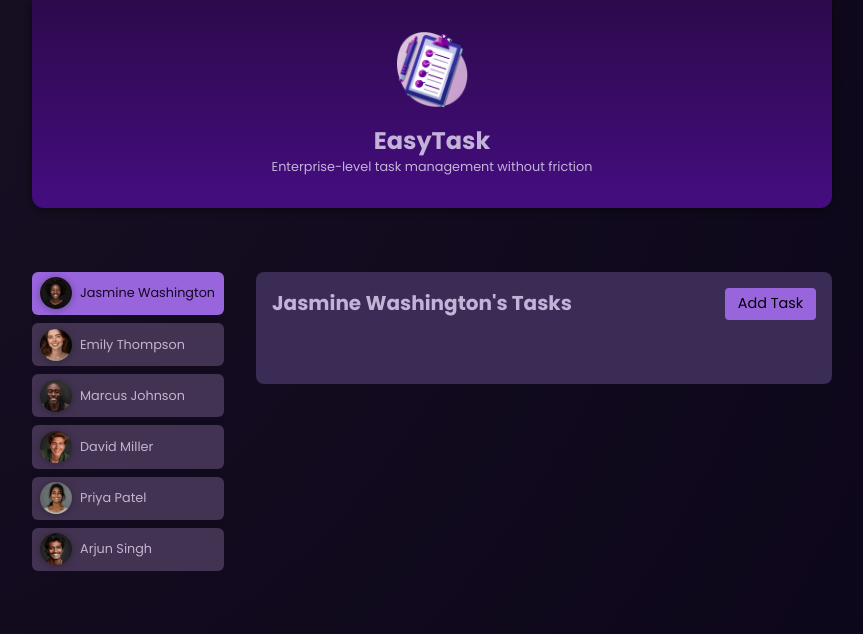
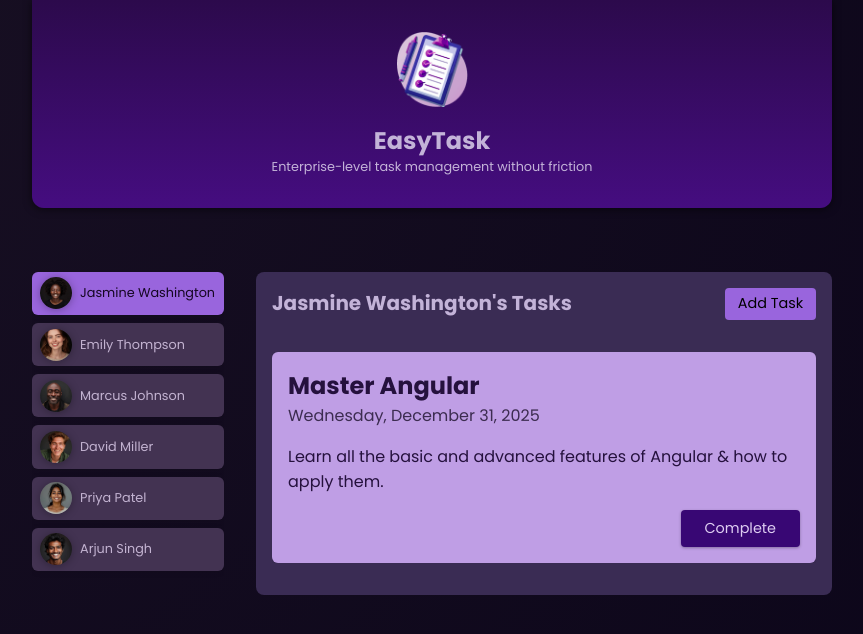
Before and after one commit to hkyuenhelmutwick/AngularJS_maxschwarzmueller, an Angular app: page / in a window 1280 px wide. Both pictures are taken after a click on the button "Jasmine Washington". Shown: the top 634 px of the page, without its empty margins (208-1071 px from the left). Built offline with nearby package versions, Linux system fonts and the light colour scheme.

Commit message:
02-finished

```diff
--- a/angular.json
+++ b/angular.json
@@ -97,5 +97,8 @@
         }
       }
     }
+  },
+  "cli": {
+    "analytics": false
   }
 }
--- a/src/app/app.component.html
+++ b/src/app/app.component.html
@@ -10,7 +10,7 @@
   </ul>
 
   @if (selectedUser) {
-    <app-tasks [userId]="selectedUser" [name]="selectedUser.name" />
+    <app-tasks [userId]="selectedUser.id" [name]="selectedUser.name" />
   } @else {
     <p id="fallback">Select a user to see their tasks!</p>
   }
--- a/src/app/tasks/tasks.service.ts
+++ b/src/app/tasks/tasks.service.ts
@@ -45,7 +45,7 @@ export class TasksService {
   addTask(taskData: NewTaskData, userId: string) {
     this.tasks.unshift({
       id: new Date().getTime().toString(),
-      userId: '',
+      userId: userId,
       title: taskData.title,
       summary: taskData.summary,
       dueDate: taskData.date,
```
Also changed, not shown: 1 other file (tests, documents, lock files or other folders).
